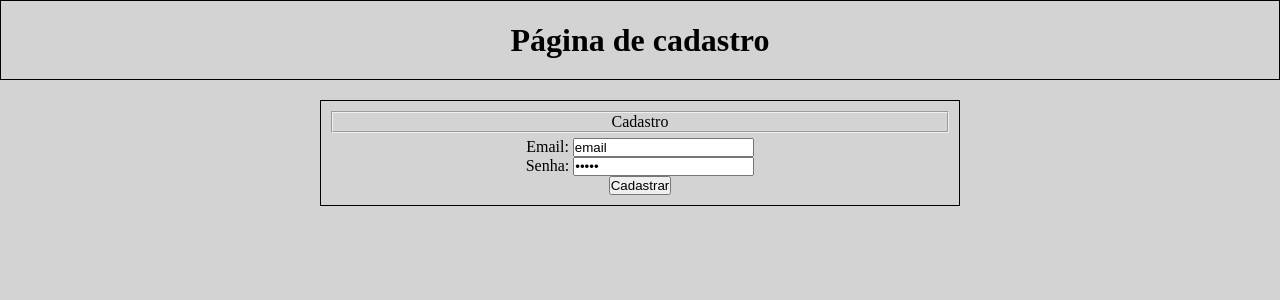
After one commit to fernandodevpythonn/aula01-mod02, a Flask app: template exercicio02/templates/pagina_cadastro.html in a window 1280 px wide. The commit adds this page. Shown: the top 300 px of the page. Run offline with Flask 3, Linux system fonts and the light colour scheme; the template is opened without the code that fills it, so the values that code supplies are empty.

Commit message:
feat: Faz login e cadastro do exercicio 02

```diff
--- a/exercicio01/templates/login/pagina_login.html
+++ b/exercicio01/templates/login/pagina_login.html
@@ -4,7 +4,7 @@
     <meta charset="UTF-8">
     <meta name="viewport" content="width=device-width, initial-scale=1.0">
     <title>Login</title>
-    <link rel="stylesheet" href="../../static/login.css">
+    <link rel="stylesheet" href="../static/login.css">
 </head>
 <body>
     <header>
--- a/exercicio02/app.py
+++ b/exercicio02/app.py
@@ -1,9 +1,12 @@
 from controllers.html_basico_controller import HTMLbasicocontroller
 from flask import Flask
+from controllers.login_controller import LoginController
 
 app = Flask(__name__)
 
+LoginController(app)
 HTMLbasicocontroller(app)
 
+app.secret_key = "log_ex02"
 if __name__ == "__main__":
     app.run(debug=True)
--- /dev/null
+++ b/exercicio02/static/pagina_login.css
@@ -0,0 +1,29 @@
+*{
+    padding: 0;
+    margin: 0;
+    box-sizing: border-box;
+}
+body{
+
+
+    background-color: lightgray;
+    text-align: center;
+}
+header{
+    height: 80px;
+    border: 1px solid black;
+    display: flex;
+    justify-content: center;
+    align-items: center;
+    margin-bottom: 20px;
+}
+form{
+    border: 1px solid black;
+    max-width: 50%;
+    margin: auto;
+    padding: 10px;
+
+}
+fieldset{
+    margin-bottom: 5px;
+}
--- /dev/null
+++ b/exercicio02/templates/pagina_cadastro.html
@@ -0,0 +1,29 @@
+<!DOCTYPE html>
+<html lang="en">
+<head>
+    <meta charset="UTF-8">
+    <meta name="viewport" content="width=device-width, initial-scale=1.0">
+    <title>Cadastro</title>
+    <link rel="stylesheet" href="../static/pagina_login.css">
+</head>
+<body>
+    <header>
+        <h1>Página de cadastro</h1>
+    </header>
+    <main>
+        <form action="{{ url_for('registrar')}}" method="POST">
+            <fieldset>Cadastro</fieldset>
+            <p>
+                <label for="email">Email:</label>
+                <input type="email" value="email" id="email" required>
+            </p>
+            <p>
+                <label for="senha">Senha:</label>
+                <input type="password" value="senha" id="senha" required>
+            </p>
+            <input type="submit" value="Cadastrar">
+        </form>
+    </main>
+
+</body>
+</html>
--- a/exercicio02/templates/pagina_inicial.html
+++ b/exercicio02/templates/pagina_inicial.html
@@ -8,6 +8,7 @@
 <body>
     <header>
         <h1>Página inicial</h1>
+        <p><a href="{{url_for('logout')}}">Logout</a></p>
         <p><a href="/divs">Página de divs</a></p>
     </header>
 </body>
```
Also changed, not shown: exercicio02/controllers/login_controller.py (added, +57 -0 lines), exercicio02/templates/pagina_login.html (added, +31 -0 lines), 1 other file.
